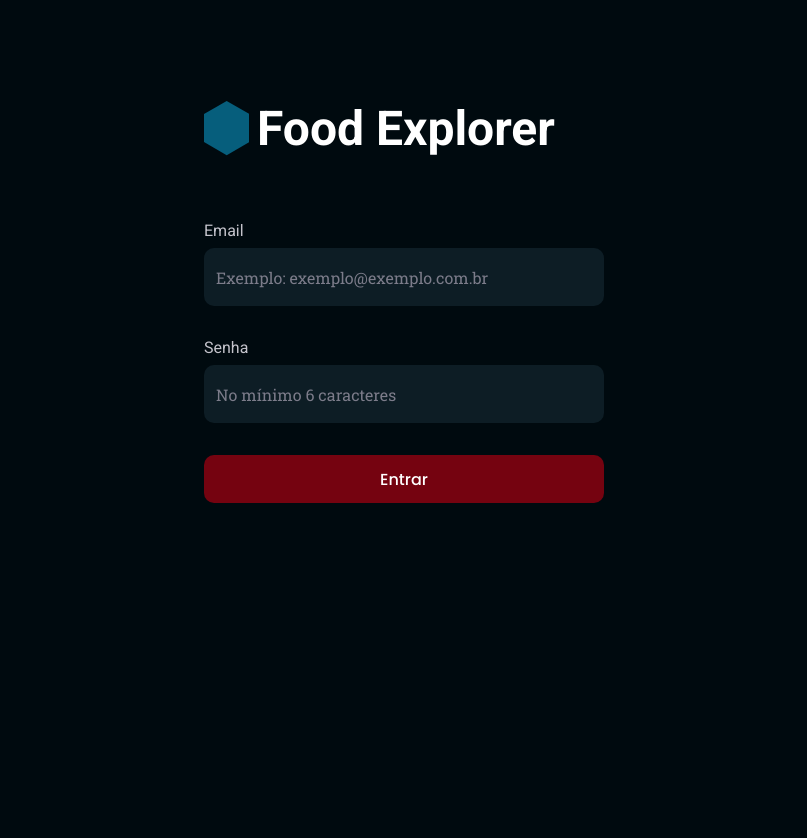
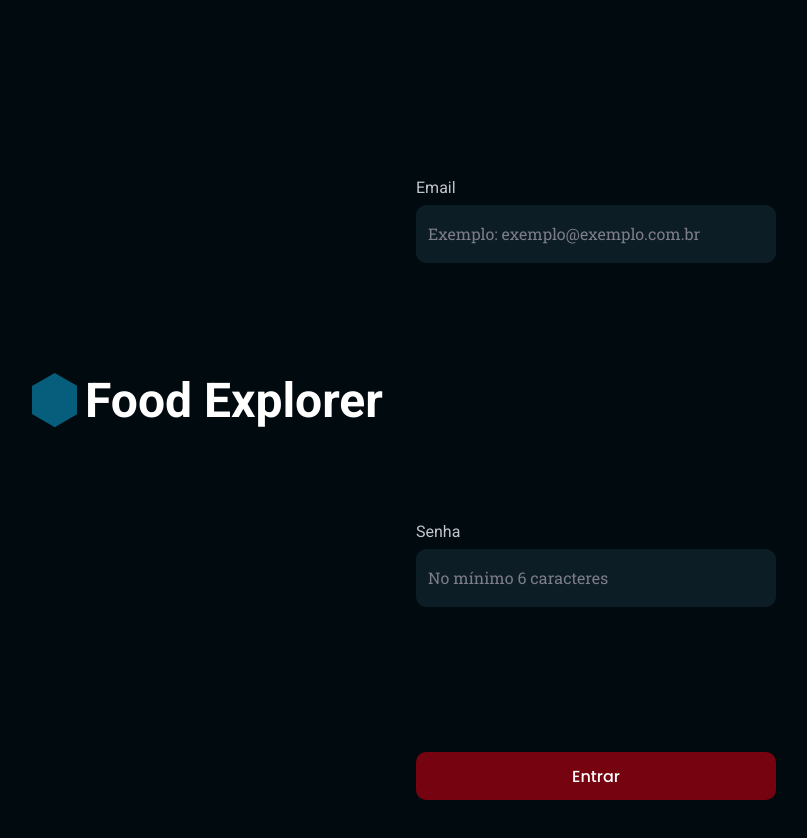
Before and after one commit to AdrielKlem/food-explorer-frontend, a React (Vite) app: page / in a window 1280 px wide. Shown: the top 838 px of the page, without its empty margins (236-1043 px from the left). After the commit the page ends 800 px from the top, so only its background shows below. Built offline with nearby package versions, Linux system fonts and the light colour scheme.

Commit message:
update SIgin add media query

```diff
--- a/src/pages/SignIn/styles.js
+++ b/src/pages/SignIn/styles.js
@@ -3,13 +3,24 @@ import styled from "styled-components";
 export const Container = styled.div`
     height: 100vh;
 
-    display: flex;
-    align-items: stretch;
-    flex-direction: column;
+    @media (max-width: 700px) {
+        display: flex;
+        align-items: stretch;
+        flex-direction: column;
 
-    max-width: 48rem;
-    padding: 0 clamp(4rem, 1vw + 2rem, 6rem);
-    margin: 10rem auto;
+        max-width: 48rem;
+        margin: 10rem auto;
+        padding: 0 clamp(4rem, 1vw + 2rem, 6rem);
+    }
+
+    @media (min-width: 700px) {
+        display: grid;
+        grid-template-columns: 1fr 1fr;
+        gap: 2.4rem;
+        padding: 0 0.8rem;
+        margin: 0 auto;
+        max-width: 76rem;
+    }
 `
 
 export const Form = styled.form`
@@ -50,4 +61,8 @@ export const Form = styled.form`
             font-size: 32px;
         }
     }
+
+    @media (min-width: 700px) {
+        /* max-width: 48rem; */
+    }
 `
```
